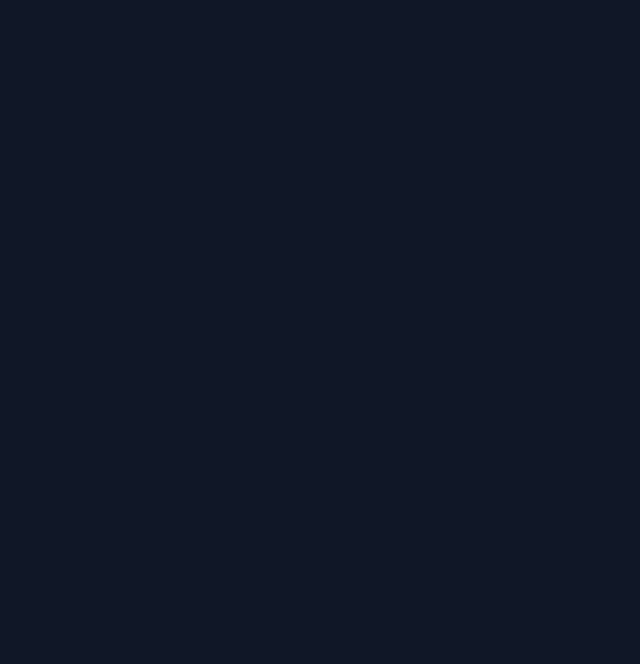
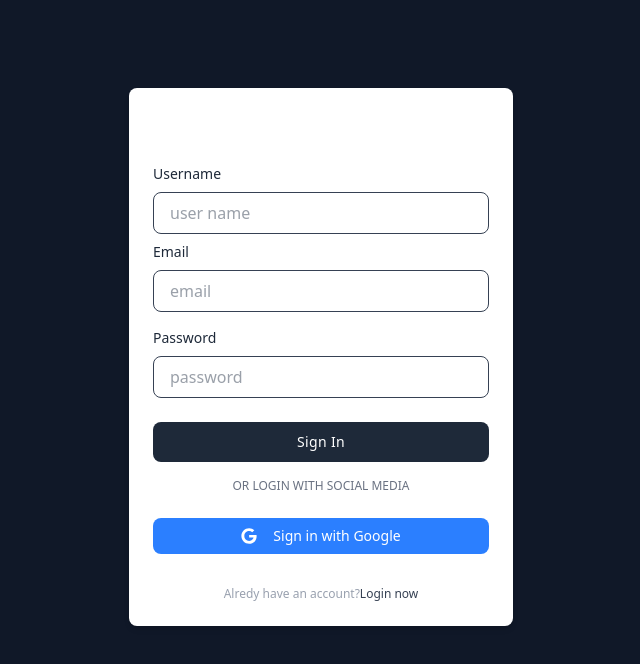
Before and after one commit to princemahmood117/task_manager, a React (Vite) app in the folder client/: page /signup in a window 1280 px wide. Before the commit this address had no page. Shown: the top 664 px of the page, without its empty margins (319-959 px from the left). Built offline with nearby package versions, Linux system fonts and the light colour scheme.

Commit message:
signup page created

```diff
--- a/client/src/App.jsx
+++ b/client/src/App.jsx
@@ -4,6 +4,7 @@ import CompletedTask from './pages/CompletedTask/CompletedTask'
 import IncompleteTask from './pages/IncompleteTask/IncompleteTask'
 import FavTask from './pages/FavTask/FavTask'
 import { BrowserRouter, Routes, Route } from "react-router-dom";
+import Signup from "./pages/Authentication/Signup";
 function App() {
   return (
     <div className="bg-gray-900 text-white h-screen p-2 relative">
@@ -15,6 +16,8 @@ function App() {
             <Route  path="/incompleted-tasks" element={<IncompleteTask></IncompleteTask>}></Route>
             <Route  path="/fav-tasks" element={<FavTask></FavTask>}></Route>
           </Route>
+
+          <Route path="/signup" element={ <Signup></Signup> }></Route>
         </Routes>
       </BrowserRouter>
     </div>
--- a/client/src/pages/AllTasks/AllTask.jsx
+++ b/client/src/pages/AllTasks/AllTask.jsx
@@ -5,13 +5,13 @@ import { useState } from "react";
 
 const AllTask = () => {
 
-    const [inputDiv,setInputDiv] = useState("hidden")  // by default it will be hidden
+    const [inputDiv,setInputDiv] = useState("hidden")
+
   return (
     <>
       <div>
         <div className="w-full flex justify-end px-4 py-2">
           <button onClick={()=> setInputDiv('fixed')}>
-            {/* the button click will change the modal */}
             <IoAddCircleSharp className="text-4xl text-gray-300 hover:text-gray-200 transition-all duration-300 cursor-pointer"></IoAddCircleSharp>
           </button>
         </div>
--- /dev/null
+++ b/client/src/pages/Authentication/Signup.jsx
@@ -0,0 +1,104 @@
+import { FaGoogle, FaTwitter } from "react-icons/fa";
+import { Link } from "react-router-dom";
+
+const Signup = () => {
+  return (
+
+      <div className="w-full max-w-sm p-6 mt-20 mx-auto bg-white rounded-lg shadow-md dark:bg-gray-800">
+        <div className="flex justify-center">
+          <h1 className="text-xl font-sans">Sign up</h1>
+        </div>
+
+        <form className="mt-6">
+
+          <div>
+            <label
+              htmlFor="username"
+              className="block text-sm text-gray-800 dark:text-gray-200"
+            >
+              Username
+            </label>
+            <input
+            name="username"
+              type="text"
+              id="username"
+              className="block w-full px-4 py-2 mt-2 text-gray-700 bg-white border rounded-lg dark:bg-gray-800 dark:text-gray-300 dark:border-gray-600 focus:border-blue-400 dark:focus:border-blue-300 focus:ring-blue-300 focus:outline-none focus:ring focus:ring-opacity-40"
+              placeholder="user name"
+            />
+          </div>
+
+          <div>
+            <label
+              htmlFor="email"
+              className="block text-sm text-gray-800 dark:text-gray-200 mt-2"
+            >
+              Email
+            </label>
+            <input
+            name="email"
+              type="email"
+              id="email"
+              className="block w-full px-4 py-2 mt-2 text-gray-700 bg-white border rounded-lg dark:bg-gray-800 dark:text-gray-300 dark:border-gray-600 focus:border-blue-400 dark:focus:border-blue-300 focus:ring-blue-300 focus:outline-none focus:ring focus:ring-opacity-40"
+              placeholder="email"
+            />
+          </div>
+
+          <div className="mt-4">
+            <div className="flex items-center justify-between">
+              <label
+                htmlFor="password"
+                className="block text-sm text-gray-800 dark:text-gray-200"
+              >
+                Password
+              </label>
+
+            </div>
+            <input
+            name="password"
+              type="password"
+              id="password"
+              className="block w-full px-4 py-2 mt-2 text-gray-700 bg-white border rounded-lg dark:bg-gray-800 dark:text-gray-300 dark:border-gray-600 focus:border-blue-400 dark:focus:border-blue-300 focus:ring-blue-300 focus:outline-none focus:ring focus:ring-opacity-40"
+              placeholder="password"
+            />
+          </div>
+
+          <div className="mt-6">
+            <button className="w-full px-6 py-2.5 text-sm font-medium tracking-wide text-white capitalize transition-colors duration-300 transform bg-gray-800 rounded-lg hover:bg-gray-700 focus:outline-none focus:ring focus:ring-gray-300 focus:ring-opacity-50 cursor-pointer">
+              Sign In
+            </button>
+          </div>
+        </form>
+
+        <div className="flex items-center justify-between mt-4">
+          <span className="w-1/5 border-b dark:border-gray-600 lg:w-1/5"></span>
+          <span className="text-xs text-center text-gray-500 uppercase dark:text-gray-400">
+            or login with Social Media
+          </span>
+          <span className="w-1/5 border-b dark:border-gray-400 lg:w-1/5"></span>
+        </div>
+
+        <div className="flex items-center mt-6 -mx-2">
+          <button
+            type="button"
+            className="flex items-center justify-center w-full px-6 py-2 mx-2 text-sm font-medium text-white transition-colors duration-300 transform bg-blue-500 rounded-lg hover:bg-blue-400 focus:bg-blue-400 focus:outline-none"
+          >
+            <FaGoogle className="w-4 h-4 mx-2" />
+            <span className="hidden mx-2 sm:inline">Sign in with Google</span>
+          </button>
+        </div>
+
+        <p className="mt-8 text-xs font-light text-center text-gray-400">
+          Alredy have an account?
+          <Link
+
+            className="font-medium text-gray-700 dark:text-gray-200 hover:underline"
+          >
+             Login now
+          </Link>
+        </p>
+      </div>
+
+  );
+};
+
+export default Signup;
```
